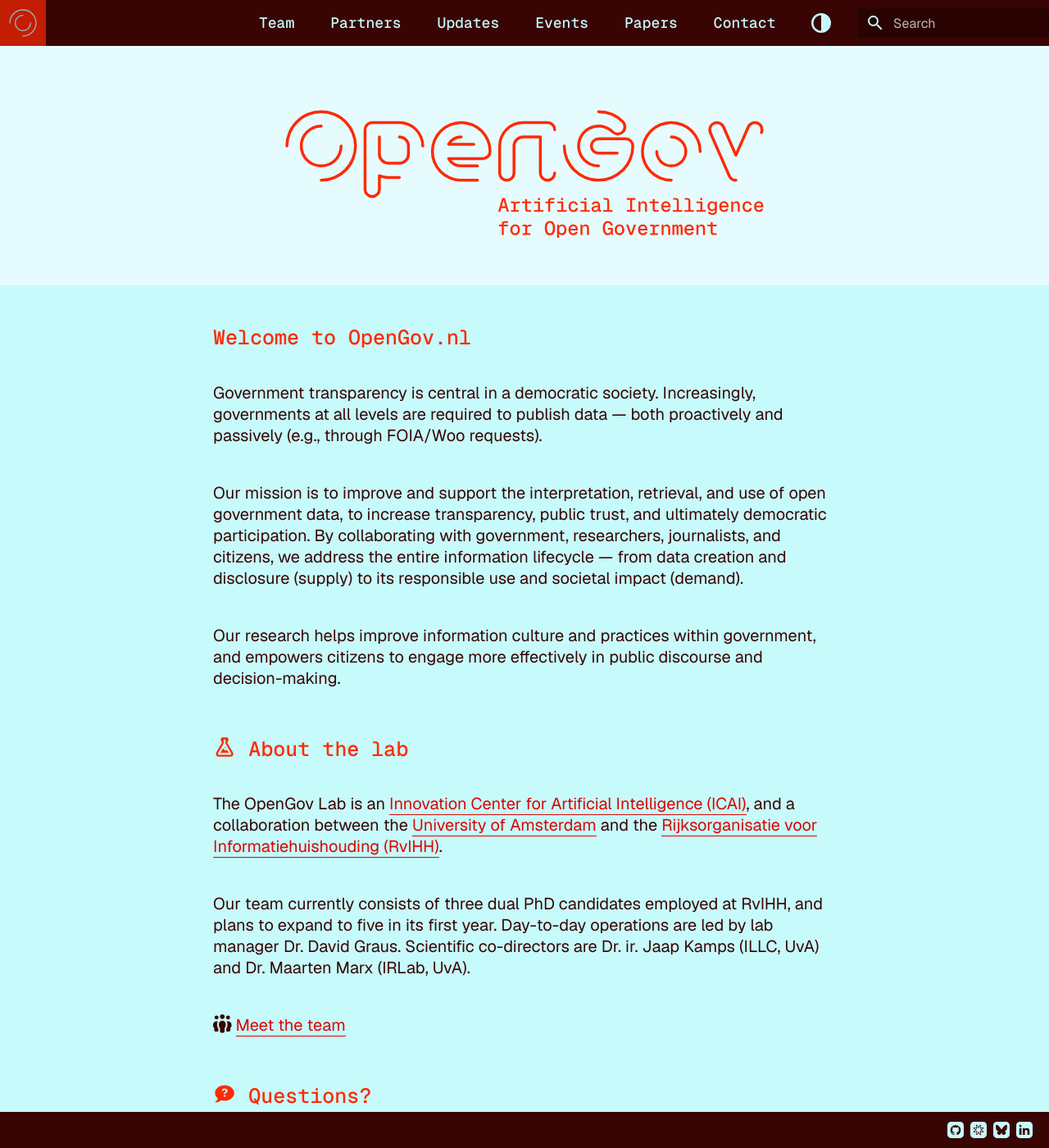
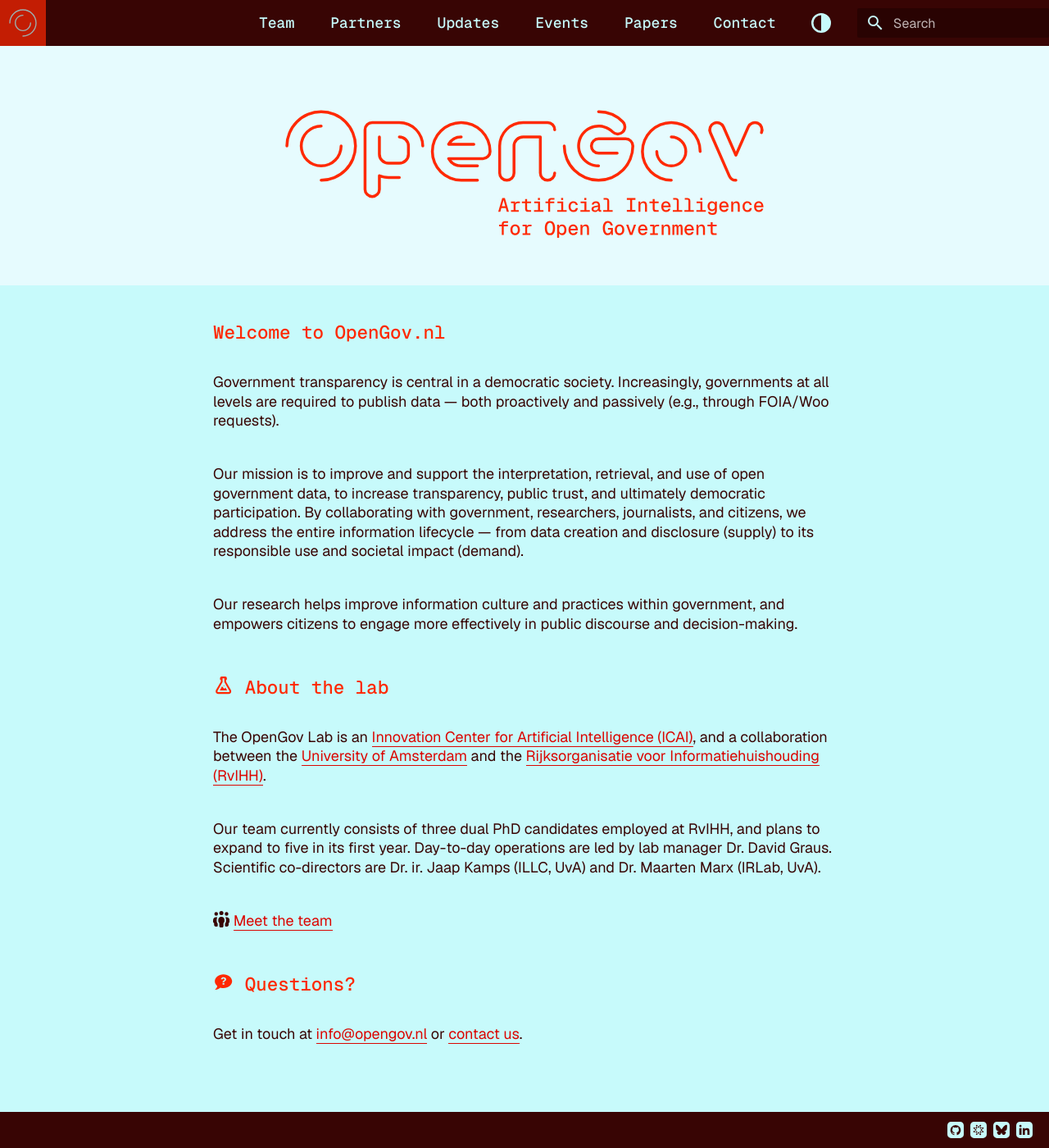
Before and after one commit to graus/testjefrummel.github.io, an MkDocs documentation site: the page built from docs/index.md, in a window 1280 px wide and 1400 px high. Shown: the whole window at 82% size. Built offline with MkDocs 1.6.1 and Material for MkDocs 9.7.7, drawn with Linux system fonts in a browser that asks for light colours; some web fonts are replaced.

Commit message:
slightly smaller base font

```diff
--- a/docs/stylesheets/extra.css
+++ b/docs/stylesheets/extra.css
@@ -110,7 +110,7 @@
 }
 
 .md-typeset {
-  font-size: clamp(1rem, 1.3vw, 1.05rem);
+  font-size: clamp(0.9rem, 1.3vw, 1rem);
   line-height: 1.3;
 }
 
```
